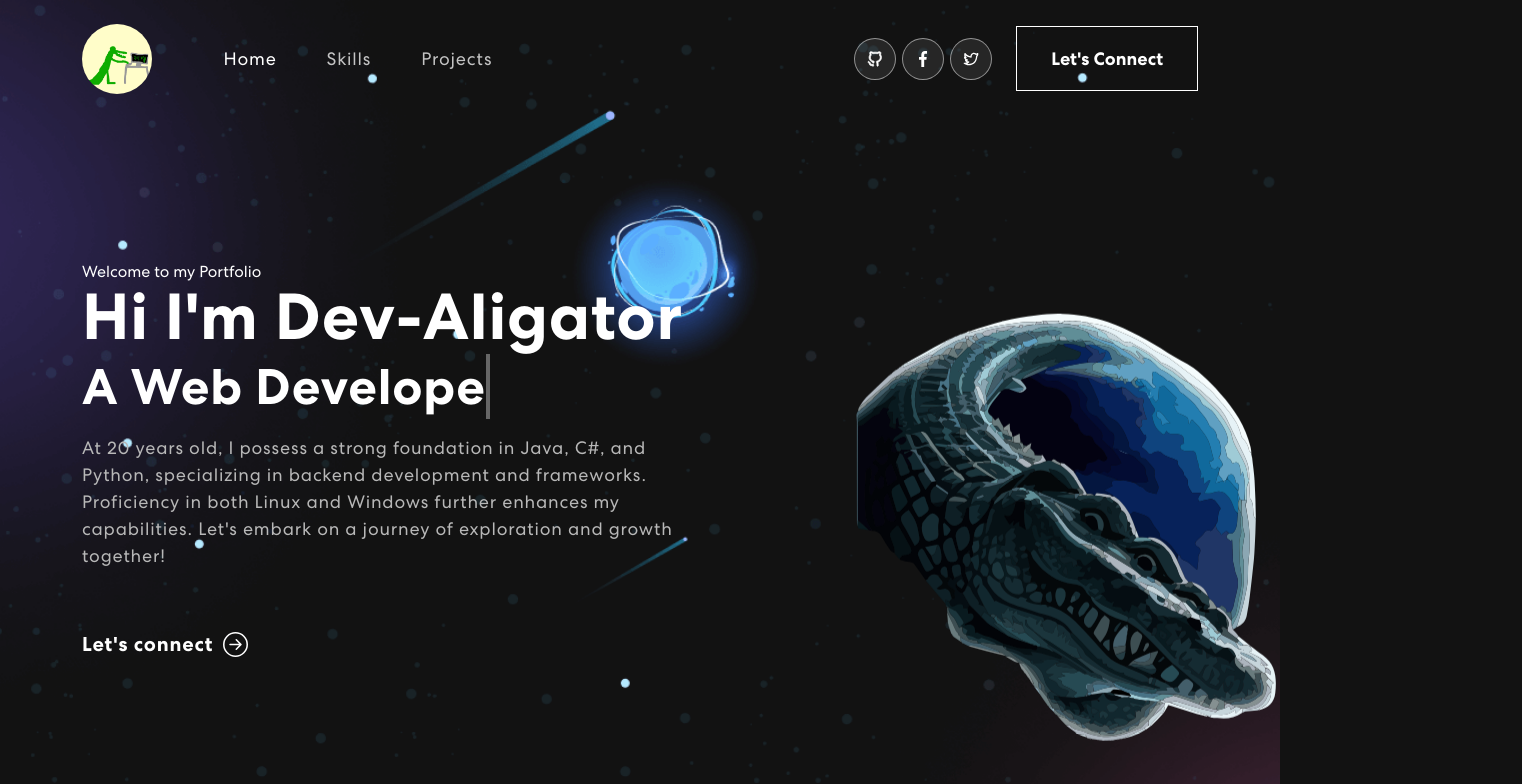
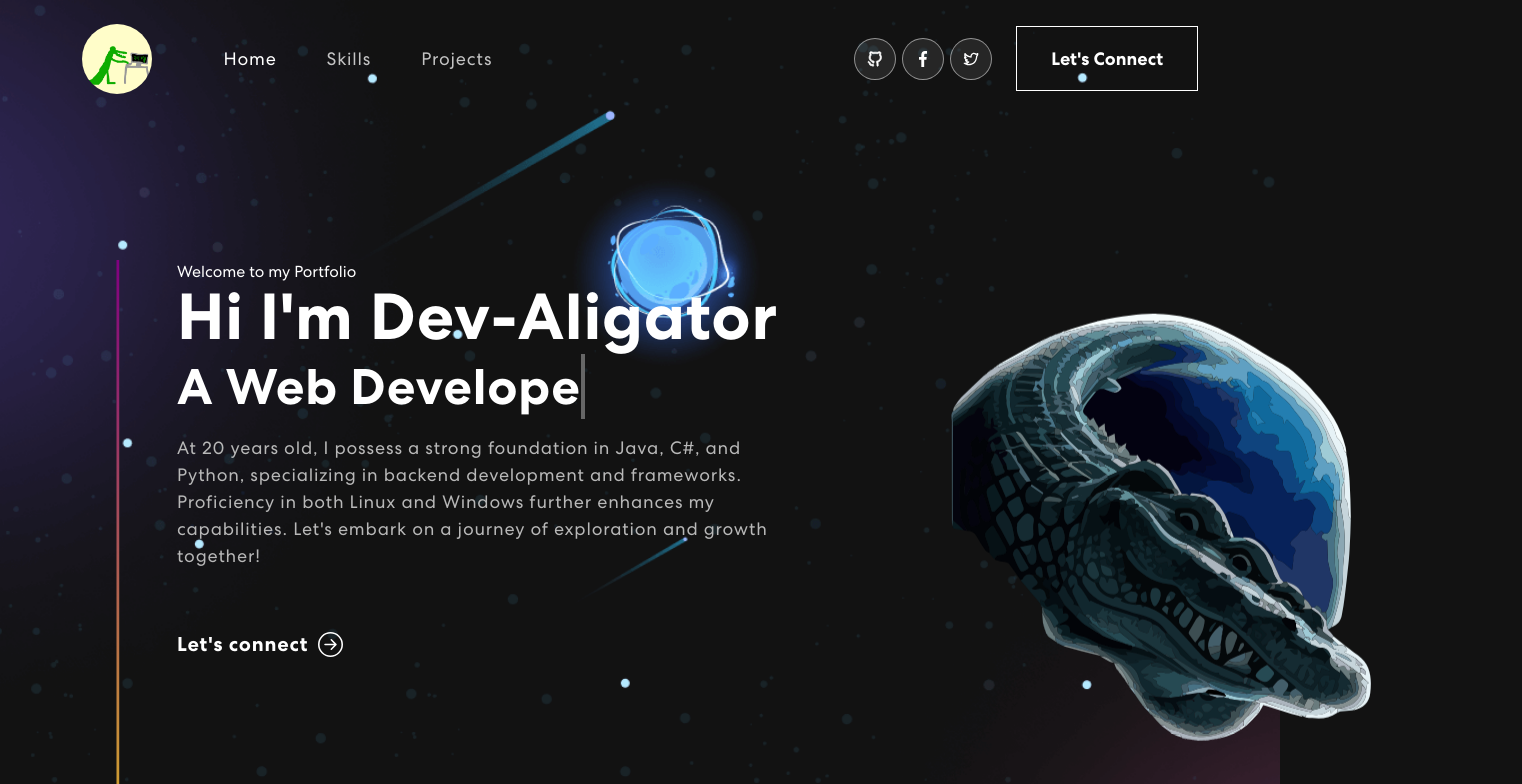
Before and after one commit to Dev-Aligator/portfolio, a React (Vite) app: page / in a window 1280 px wide. Shown: the top 784 px of the page, 1522 px wide, since content can reach past the window. Built offline with nearby package versions, Linux system fonts and the light colour scheme.

Commit message:
Adding some properties for Sidebar component

```diff
--- a/src/components/Banner.tsx
+++ b/src/components/Banner.tsx
@@ -4,6 +4,7 @@ import { ArrowRightCircle } from "react-bootstrap-icons";
 import crocoPlanet from "../assets/img/CrocoPlanet.svg";
 import "animate.css";
 import TrackVisibility from "react-on-screen";
+import SideBar from "./SideBar";
 const Banner = () => {
   const [loopNum, setLoopNum] = useState(0);
   const [isDeleting, setIsDeleting] = useState(false);
@@ -51,6 +52,12 @@ const Banner = () => {
     <section className="banner">
       <Container>
         <Row className="align-item-center">
+          <SideBar
+            startColor="purple"
+            endColor="yellow"
+            isVisible={true}
+          ></SideBar>
+
           <Col xs={12} md={6} xl={7}>
             <TrackVisibility>
               {({ isVisible }) => (
@@ -80,7 +87,7 @@ const Banner = () => {
               )}
             </TrackVisibility>
           </Col>
-          <Col xs={12} md={6} xl={5}>
+          <Col xs={12} md={6} xl={4}>
             <img
               className="banner-image"
               src={crocoPlanet}
--- a/src/components/SideBar.tsx
+++ b/src/components/SideBar.tsx
@@ -4,11 +4,21 @@ interface Props {
   startColor: string;
   endColor?: string;
   isVisible?: boolean;
+  x?: string;
+  y?: string;
+  strokeWidth?: string;
+  width?: string;
+  height?: string;
 }
 const SideBar = ({
   startColor,
   endColor = startColor,
   isVisible = false,
+  x = "50%",
+  y = "0%",
+  strokeWidth = "2",
+  width = "1%",
+  height = "100%",
 }: Props) => {
   return (
     <Col className="side-bar" xs={1} md={1} lg={1}>
@@ -21,12 +31,12 @@ const SideBar = ({
             </linearGradient>
           </defs>
           <rect
-            x="50%"
-            y="0%"
-            width="1%"
-            height="100%"
+            x={x}
+            y={y}
+            width={width}
+            height={height}
             stroke="url(#grad1)"
-            stroke-width="2"
+            stroke-width={strokeWidth}
             fill="none"
           />
         </svg>
```
